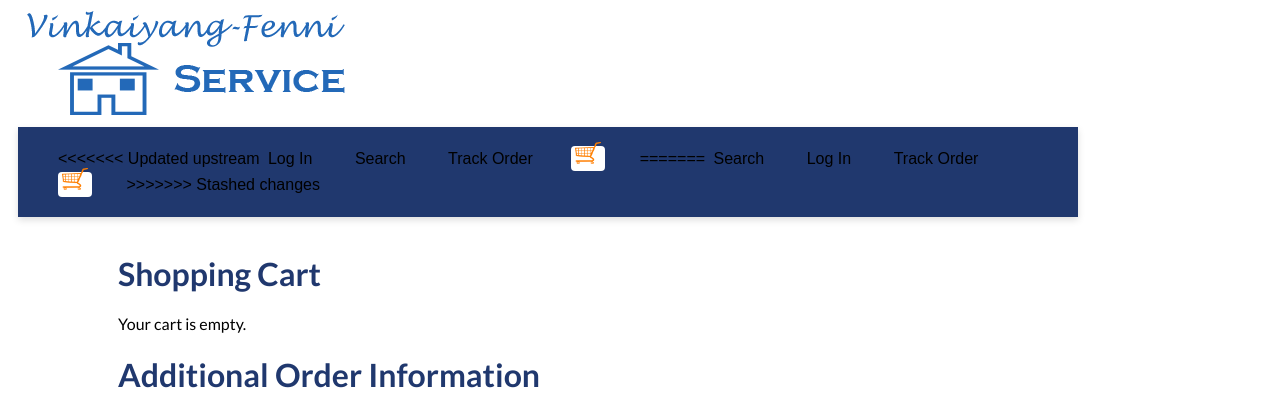
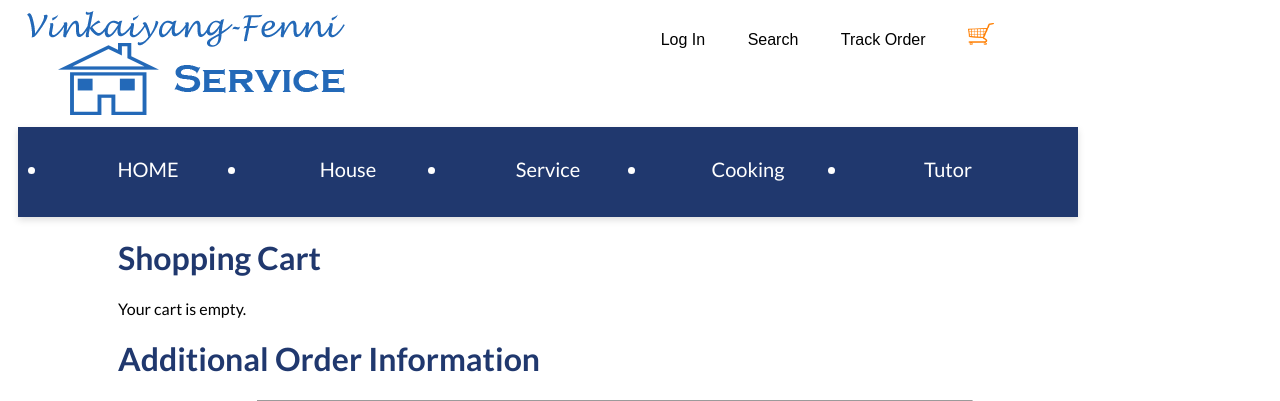
Before and after one commit to ServicesWeb/ServicesWeb, a PHP site: page /cart.php in a window 1280 px wide. Shown: the top 401 px of the page. Run offline with PHP 8.4, Linux system fonts and the light colour scheme; some libraries are stand-ins or nearby versions.

Commit message:
a little modify

```diff
--- a/header.php
+++ b/header.php
@@ -10,7 +10,6 @@
         <div id="header">
             <a href="index.php"><img class="logo" src="img/logo.png" alt="logo"></a>
             <ul>
-<<<<<<< Updated upstream
               <?php
                  if (empty($_COOKIE["userlogin"])) {
                  ?>
@@ -24,12 +23,7 @@
               <li><a href="search.php">Search</a></li>
               <li><a href="trackorder.php">Track Order</a></li>
               <li><a class="cart" href="cart.php"><img src="img/shopping-cart.png" /></a></li>
-=======
-                <li><a href="search.php">Search</a></li>
-                <li><a href="login.php">Log In</a></li>
-                <li><a href="trackorder.php">Track Order</a></li>
-                <li><a class="cart" href="cart.php"><img src="img/shopping-cart.png" /></a></li>
->>>>>>> Stashed changes
+
             </ul>
         </div>
 
```
Also changed, not shown: main.css (+5 -3 lines).
